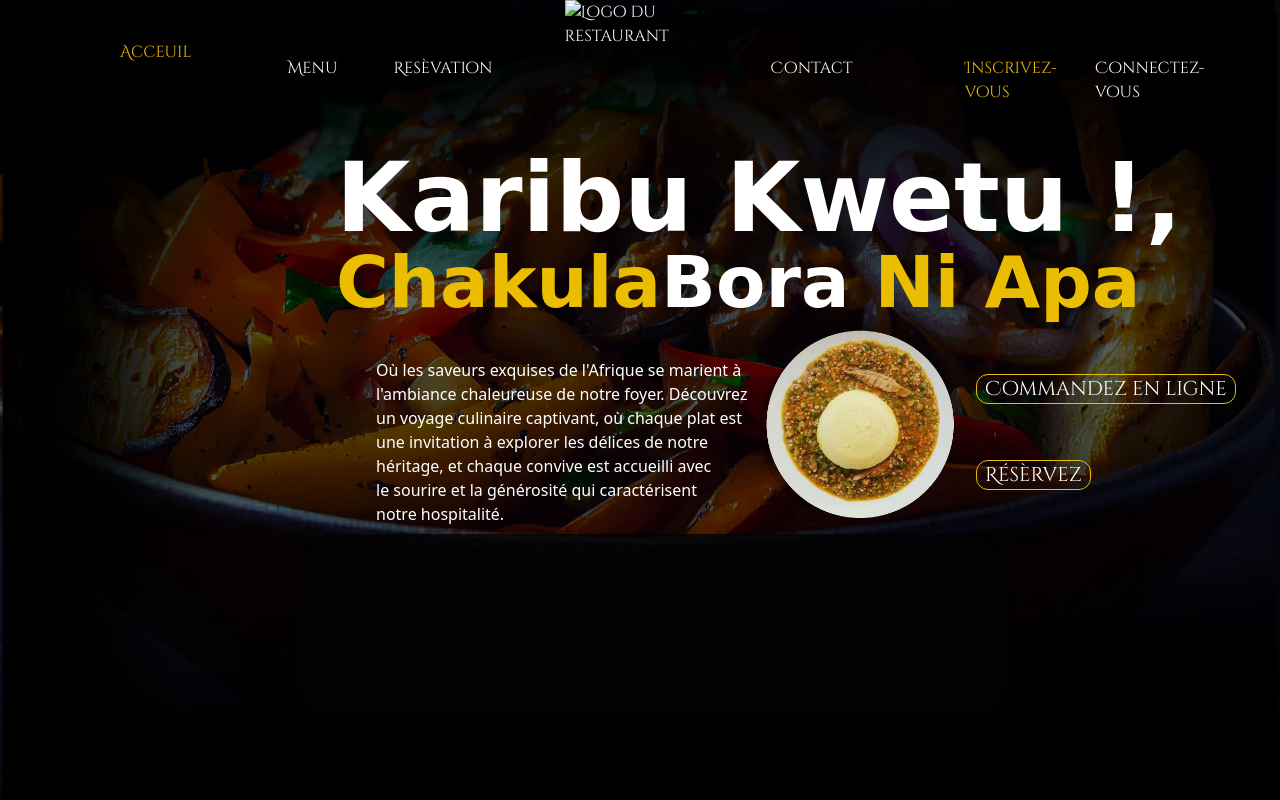
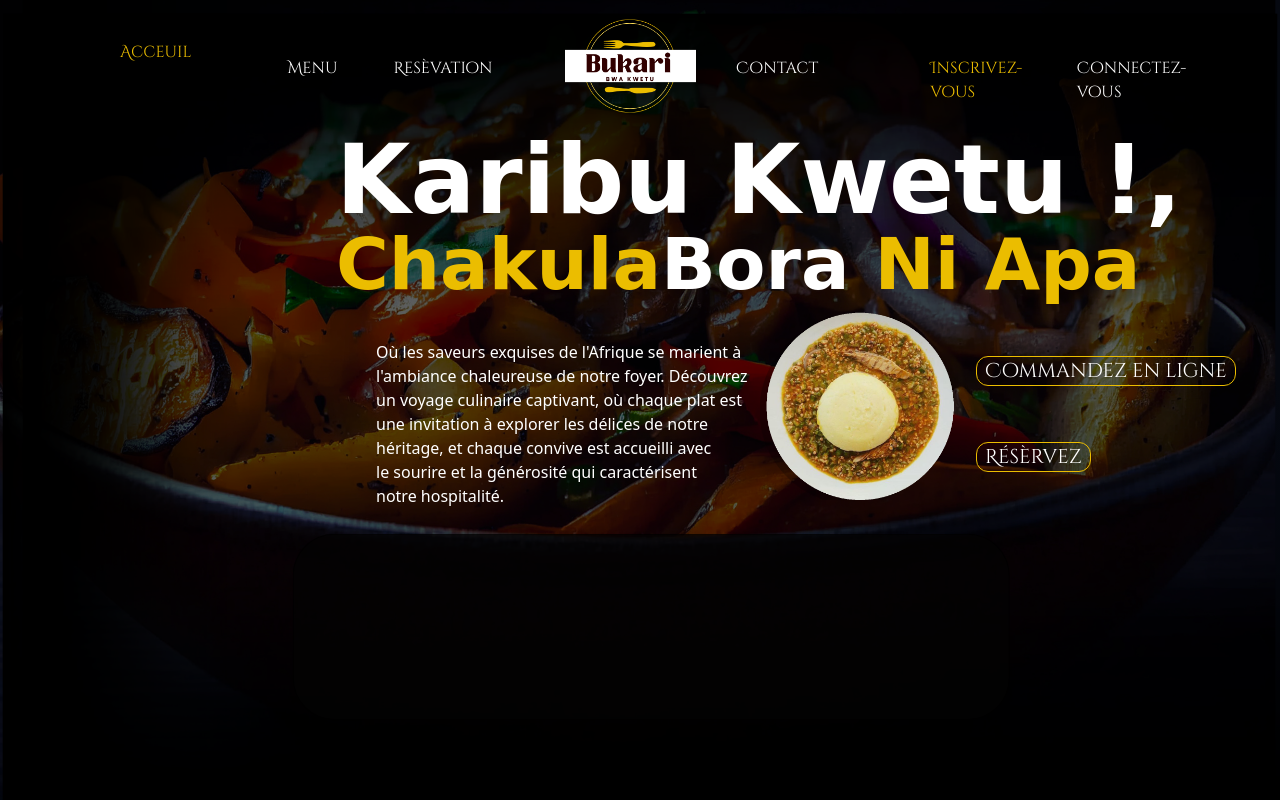
Before and after one commit to Jprintemps/Restaurant-, a plain HTML site: page index.html in a window 1280 px wide. Shown: the top 800 px of the page. Drawn offline with Linux system fonts and the light colour scheme; files whose address does not match are found by name; a web font is replaced by a local one.

Commit message:
Update index.html

```diff
--- a/index.html
+++ b/index.html
@@ -62,7 +62,7 @@
               </div>
               <a href="./index.html">
                 <img
-                  src="src/img/ico/logo.png"
+                  src="https://github.com/Jprintemps/Restaurant-/blob/f62e062a9e31dffe8f2365eef878a863a74e0f8e/img/ico/logo.png"
                   alt="Logo du restaurant"
                   width="150px"
                   height="150px"
```
